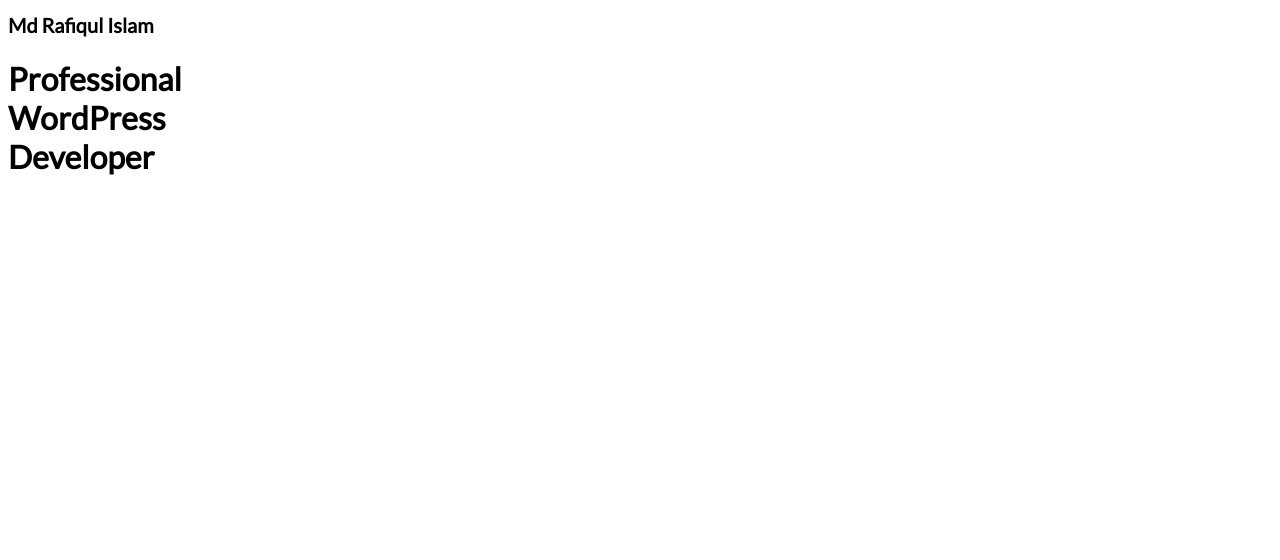
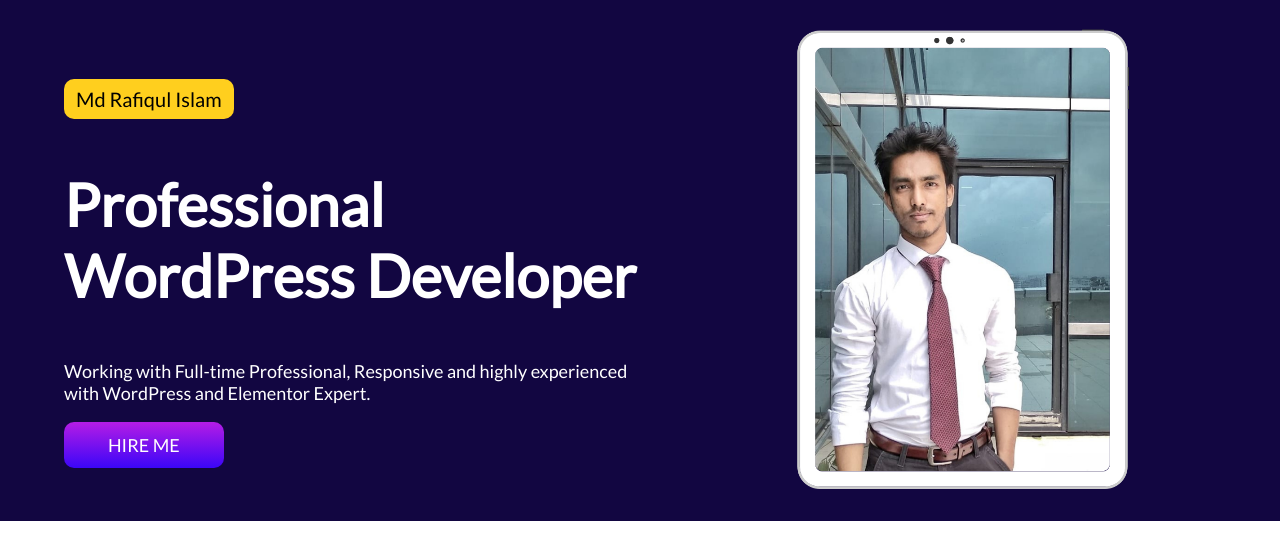
Before and after one commit to webdevhridoy/portfolio-website, a plain HTML site: page index.html in a window 1280 px wide. Drawn offline with Linux system fonts and the light colour scheme.

Commit message:
new contnet and style added

```diff
--- a/index.html
+++ b/index.html
@@ -12,7 +12,17 @@
     <link rel="shortcut icon" href="favicon.ico" type="image/x-icon">
 </head>
 <body>
-    <h1 class="welcome-name">Md Rafiqul Islam</h1>
-    <h1>Professional<br>WordPress<br>Developer</h1>
+    <section class="first-banner">
+        <div class="half-width">
+        <h1> <span  class="welcome-name">Md Rafiqul Islam</span></h1>
+        <h1 class="title-color">Professional<br> WordPress Developer</h1>
+        <p class="short-about">Working with Full-time Professional, Responsive and highly experienced with WordPress and Elementor Expert.</p>
+        <a class="hire-button" target="_blank" href="#">Hire Me</a>
+        </div>
+        <div class="half-width">
+            <img src="images/profile-pic.png" alt="">
+        </div>
+    </section>
+
 </body>
 </html>
--- a/style.css
+++ b/style.css
@@ -1,7 +1,56 @@
 body {
     font-family: 'Lato', sans-serif;
+    margin: 0;
+    padding: 0;
+}
+h1 {
+    font-size: 59px;
 }
 
 .welcome-name {
     font-size: 20px;
+    background-color: #FFCF1E;
+    display: inline-block;
+    padding: 8px 12px;
+    border-radius: 10px;
+    color: #000;
+    font-weight: 400;
 }
+
+section {
+    display: flex;
+}
+
+.half-width {
+    width: 50%;
+    padding-left: 5%;
+}
+
+.short-about {
+    font-size: 18px;
+    margin-bottom: 30px;
+    color: #ffffff;
+}
+
+.half-width img {
+    width: 90%;
+}
+
+.hire-button {
+    text-decoration: none;
+    background-image: linear-gradient(#B51DE5, #3B06F8);
+    color: #ffffff;
+    padding: 12px 44px;
+    border-radius: 10px;
+    font-size: 18px;
+    font-weight: 500;
+    text-transform: uppercase;
+}
+
+.first-banner {
+    background-color: #120641 ;
+}
+
+.title-color {
+    color: #ffffff;
+}
```
Also changed, not shown: images/profile-pic.png (renamed from images/Untitled design (16).png).
